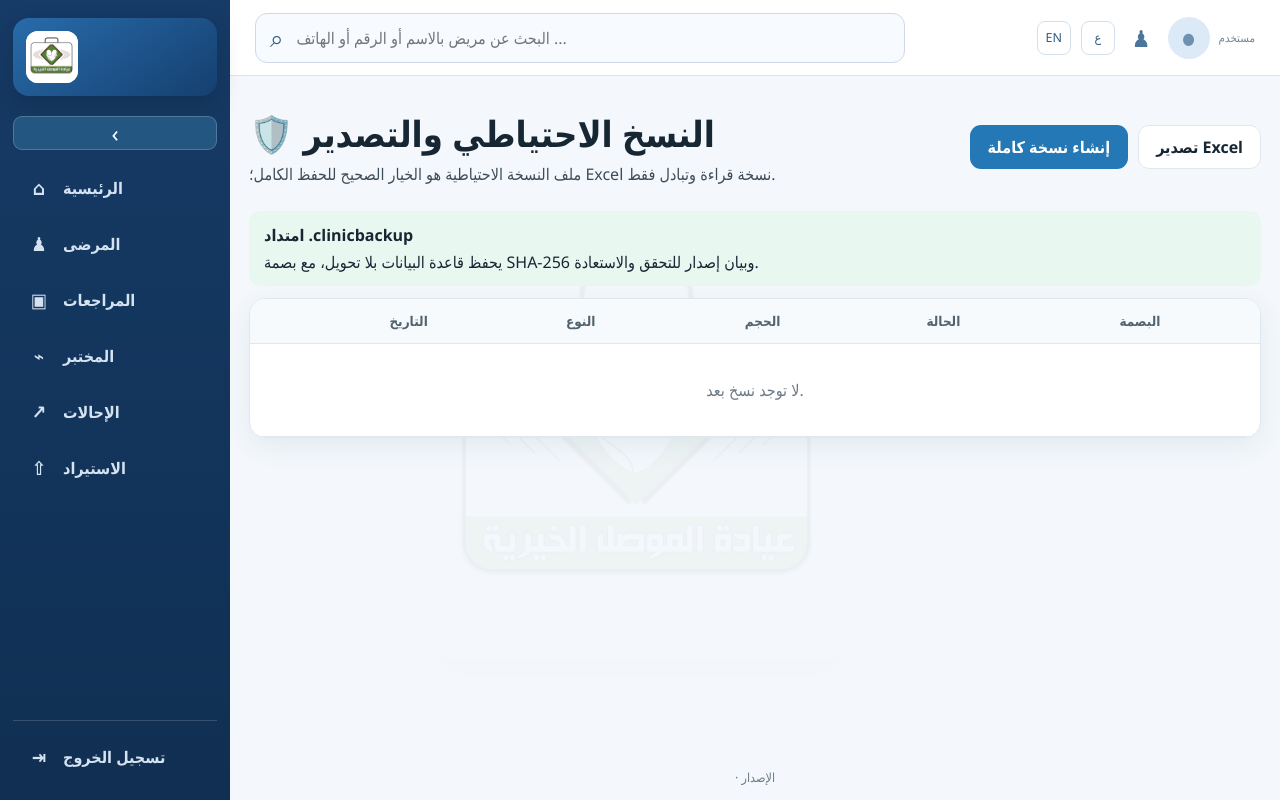
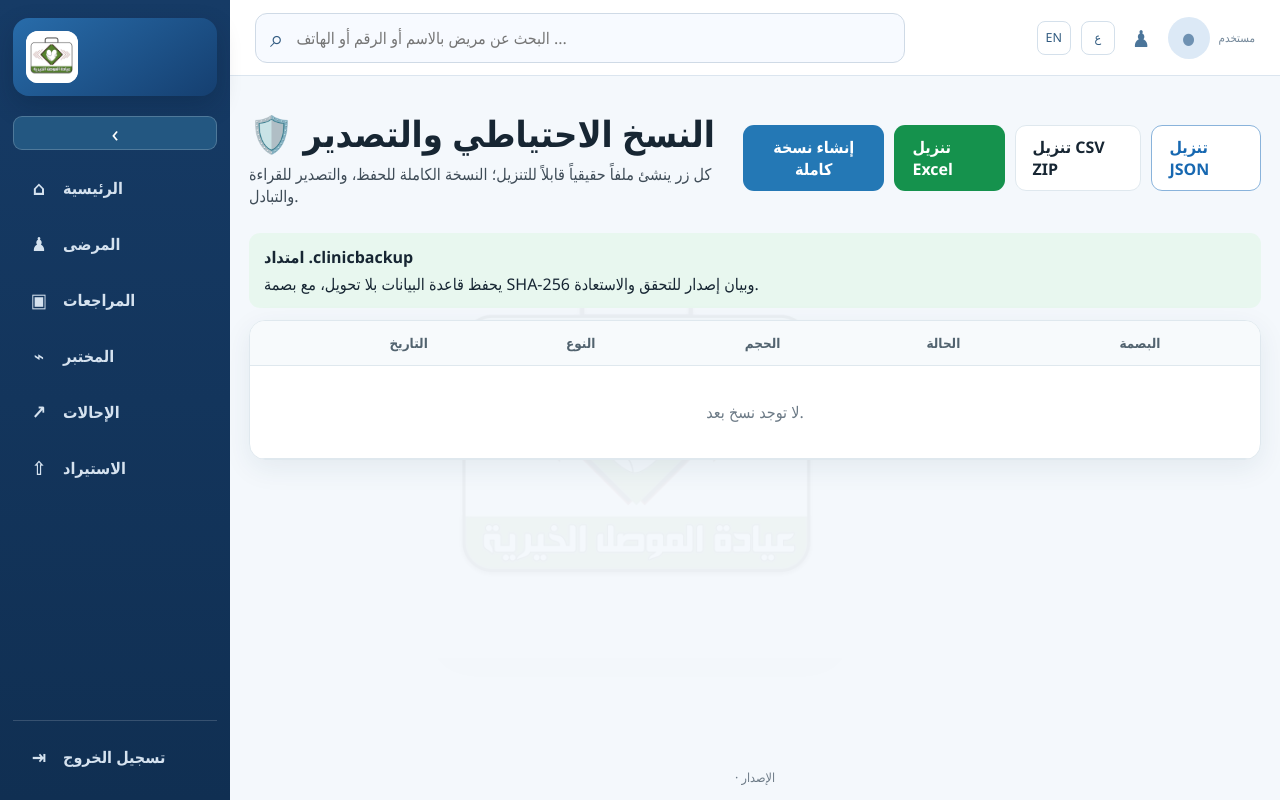
Before and after one commit to qadayas940-ui/ClinicDataSystem, a Django app: template templates/backup/list.html in a window 1280 px wide. Run offline with Django 5.2, Linux system fonts and the light colour scheme; the template is opened without the code that fills it, so the values that code supplies are empty.

Commit message:
Update templates/backup/list.html for production 1.2.0

```diff
--- a/templates/backup/list.html
+++ b/templates/backup/list.html
@@ -1,4 +1,4 @@
 {% extends "base.html" %}{% block title %}النسخ الاحتياطي{% endblock %}{% block content %}
-<section class="page-head"><div><h1>🛡️ النسخ الاحتياطي والتصدير</h1><p>ملف النسخة الاحتياطية هو الخيار الصحيح للحفظ الكامل؛ Excel نسخة قراءة وتبادل فقط.</p></div><div class="button-row"><form method="post" action="{% url 'backup:create' %}">{% csrf_token %}<button class="btn btn-primary">إنشاء نسخة كاملة</button></form><a class="btn btn-secondary" href="{% url 'backup:excel_export' %}">تصدير Excel</a></div></section>
+<section class="page-head"><div><h1>🛡️ النسخ الاحتياطي والتصدير</h1><p>كل زر ينشئ ملفاً حقيقياً قابلاً للتنزيل؛ النسخة الكاملة للحفظ، والتصدير للقراءة والتبادل.</p></div><div class="button-row"><form method="post" action="{% url 'backup:create' %}">{% csrf_token %}<button class="btn btn-primary">إنشاء نسخة كاملة</button></form><a class="btn btn-excel" href="{% url 'backup:excel_export' %}">تنزيل Excel</a><a class="btn btn-secondary" href="{% url 'backup:csv_export' %}">تنزيل CSV ZIP</a><a class="btn btn-outline" href="{% url 'backup:json_export' %}">تنزيل JSON</a></div></section>
 <div class="notice success"><b>امتداد .clinicbackup</b><span>يحفظ قاعدة البيانات بلا تحويل، مع بصمة SHA-256 وبيان إصدار للتحقق والاستعادة.</span></div>
 <div class="panel table-wrap"><table><thead><tr><th>التاريخ</th><th>النوع</th><th>الحجم</th><th>الحالة</th><th>البصمة</th><th></th></tr></thead><tbody>{% for item in backups %}<tr><td>{{ item.created_at|date:"Y/m/d H:i" }}</td><td>{{ item.backup_type }}</td><td>{{ item.file_size|filesizeformat }}</td><td>{{ item.get_status_display }}</td><td class="code">{{ item.checksum|truncatechars:18 }}</td><td>{% if item.status == 'success' %}<a href="{% url 'backup:download' item.pk %}">تنزيل</a>{% endif %}</td></tr>{% empty %}<tr><td colspan="6" class="empty-state">لا توجد نسخ بعد.</td></tr>{% endfor %}</tbody></table></div>{% endblock %}
```
